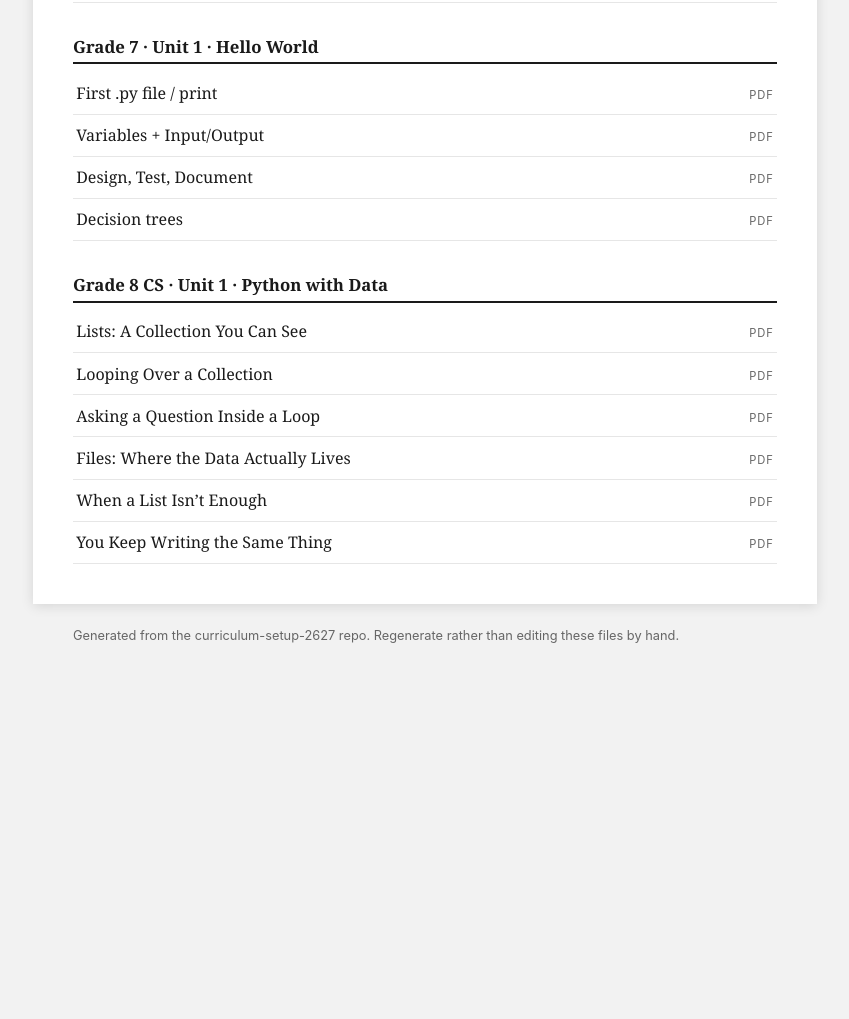
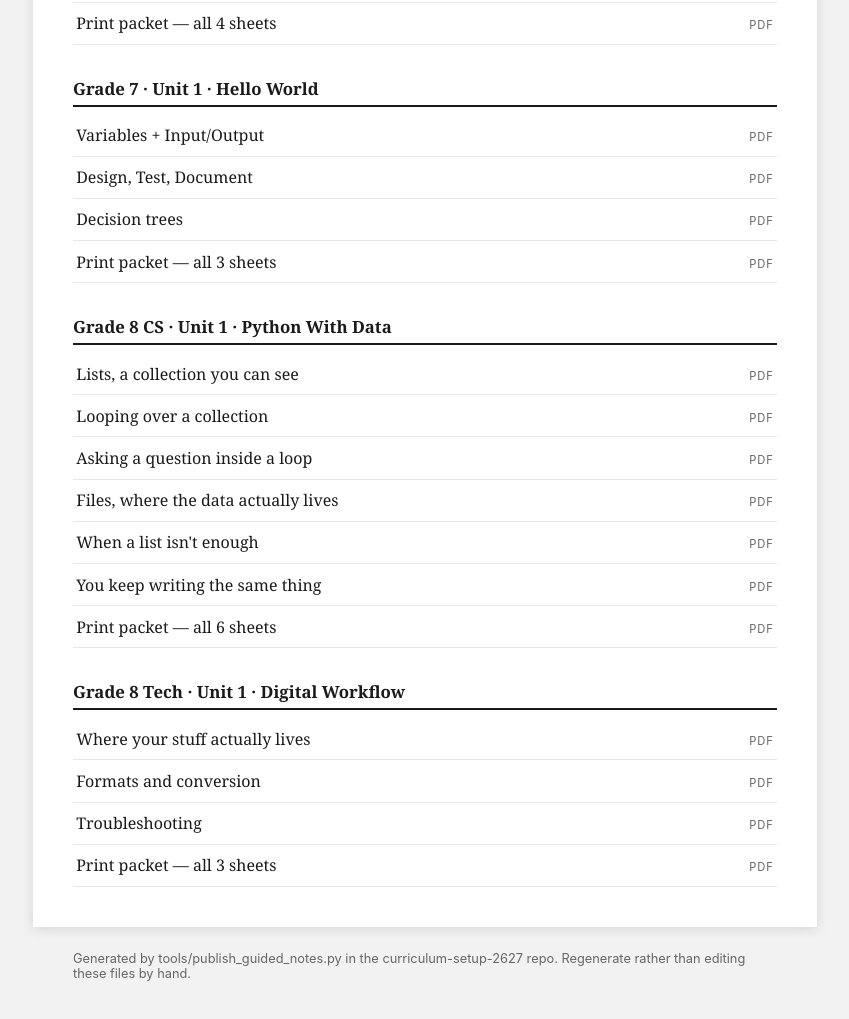
Before and after one commit to bsitkoff/cs-deck-assets, a plain HTML site: page guided-notes/index.html in a window 1280 px wide. Shown: the part 493-1512 px from the top of the page, without its empty margins (215-1064 px from the left). Before the commit the page ends 1200 px from the top, so only its background shows below. Drawn offline with Linux system fonts and the light colour scheme.

Commit message:
Add print packets, the G8 Tech U1 sheets, and two renamed G6 sheets
Generated by tools/publish_guided_notes.py in curriculum-setup-2627, which now
exists — the footer has claimed this page was generated since it was created,
but it was assembled by hand.

New:
  - one "all-sheets" packet per unit, merged in route order, so a class set is
    one print job instead of four
  - the three Grade 8 Tech U1 sheets. Those videos were going to carry their
    questions in a BookWidgets Video Quiz; the videos moved to Drive, so the
    questions had nowhere to live. Prompts and vocab are verbatim from the
    unit's video scripts in the vault.

Renamed, because a sheet is published under its manifest node key and two G6
directories were still pre-rename slugs:
  - g6-u1-one-block-one-job.pdf -> g6-u1-blocks-are-functions.pdf (also fixes a
    masthead that disagreed with the live CourseWare lesson title)
  - g6-u1-design-document-test-working-title.pdf -> g6-u1-design-document-test.pdf

Not published: g7-u1-first-py-file-print.pdf keeps its URL but is no longer
linked from the index. That video left Unit 1 for Unit 0 on 2026-09-14 and was
then dropped from the U0 manifests, so it currently belongs to no unit. The
file stays put rather than being deleted or filed somewhere it does not belong.

The eight unchanged-looking PDFs differ only in embedded metadata; their page
text is identical. They are committed so the site byte-matches the repo and
`--check` is meaningful.

```diff
--- a/guided-notes/index.html
+++ b/guided-notes/index.html
@@ -33,30 +33,41 @@
 
 <h2>Grade 6 &middot; Unit 1 &middot; Scratch Stories</h2>
 <ul>
-  <li><a href="g6-u1-one-block-one-job.pdf"><span>One Block, One Job</span><span class="pdf">PDF</span></a></li>
-  <li><a href="g6-u1-design-document-test-working-title.pdf"><span>Design, Document &amp; Test</span><span class="pdf">PDF</span></a></li>
+  <li><a href="g6-u1-blocks-are-functions.pdf"><span>Blocks Are Functions</span><span class="pdf">PDF</span></a></li>
+  <li><a href="g6-u1-design-document-test.pdf"><span>Design, Document &amp; Test</span><span class="pdf">PDF</span></a></li>
   <li><a href="g6-u1-events.pdf"><span>Events</span><span class="pdf">PDF</span></a></li>
   <li><a href="g6-u1-conditionals.pdf"><span>Conditionals</span><span class="pdf">PDF</span></a></li>
+  <li><a href="g6-u1-all-sheets.pdf"><span>Print packet &mdash; all 4 sheets</span><span class="pdf">PDF</span></a></li>
 </ul>
 
 <h2>Grade 7 &middot; Unit 1 &middot; Hello World</h2>
 <ul>
-  <li><a href="g7-u1-first-py-file-print.pdf"><span>First .py file / print</span><span class="pdf">PDF</span></a></li>
   <li><a href="g7-u1-variables-input-output.pdf"><span>Variables + Input/Output</span><span class="pdf">PDF</span></a></li>
   <li><a href="g7-u1-design-test-document.pdf"><span>Design, Test, Document</span><span class="pdf">PDF</span></a></li>
   <li><a href="g7-u1-decision-trees.pdf"><span>Decision trees</span><span class="pdf">PDF</span></a></li>
+  <li><a href="g7-u1-all-sheets.pdf"><span>Print packet &mdash; all 3 sheets</span><span class="pdf">PDF</span></a></li>
 </ul>
 
-<h2>Grade 8 CS &middot; Unit 1 &middot; Python with Data</h2>
+<h2>Grade 8 CS &middot; Unit 1 &middot; Python With Data</h2>
 <ul>
-  <li><a href="g8cs-u1-lists-a-collection-you-can-see.pdf"><span>Lists: A Collection You Can See</span><span class="pdf">PDF</span></a></li>
-  <li><a href="g8cs-u1-looping-over-a-collection.pdf"><span>Looping Over a Collection</span><span class="pdf">PDF</span></a></li>
-  <li><a href="g8cs-u1-asking-a-question-inside-a-loop.pdf"><span>Asking a Question Inside a Loop</span><span class="pdf">PDF</span></a></li>
-  <li><a href="g8cs-u1-files-where-the-data-actually-lives.pdf"><span>Files: Where the Data Actually Lives</span><span class="pdf">PDF</span></a></li>
-  <li><a href="g8cs-u1-when-a-list-isn-t-enough.pdf"><span>When a List Isn&rsquo;t Enough</span><span class="pdf">PDF</span></a></li>
-  <li><a href="g8cs-u1-you-keep-writing-the-same-thing.pdf"><span>You Keep Writing the Same Thing</span><span class="pdf">PDF</span></a></li>
+  <li><a href="g8cs-u1-lists-a-collection-you-can-see.pdf"><span>Lists, a collection you can see</span><span class="pdf">PDF</span></a></li>
+  <li><a href="g8cs-u1-looping-over-a-collection.pdf"><span>Looping over a collection</span><span class="pdf">PDF</span></a></li>
+  <li><a href="g8cs-u1-asking-a-question-inside-a-loop.pdf"><span>Asking a question inside a loop</span><span class="pdf">PDF</span></a></li>
+  <li><a href="g8cs-u1-files-where-the-data-actually-lives.pdf"><span>Files, where the data actually lives</span><span class="pdf">PDF</span></a></li>
+  <li><a href="g8cs-u1-when-a-list-isn-t-enough.pdf"><span>When a list isn&#x27;t enough</span><span class="pdf">PDF</span></a></li>
+  <li><a href="g8cs-u1-you-keep-writing-the-same-thing.pdf"><span>You keep writing the same thing</span><span class="pdf">PDF</span></a></li>
+  <li><a href="g8cs-u1-all-sheets.pdf"><span>Print packet &mdash; all 6 sheets</span><span class="pdf">PDF</span></a></li>
+</ul>
+
+<h2>Grade 8 Tech &middot; Unit 1 &middot; Digital Workflow</h2>
+<ul>
+  <li><a href="g8t-u1-where-your-stuff-actually-lives.pdf"><span>Where your stuff actually lives</span><span class="pdf">PDF</span></a></li>
+  <li><a href="g8t-u1-formats-and-conversion.pdf"><span>Formats and conversion</span><span class="pdf">PDF</span></a></li>
+  <li><a href="g8t-u1-troubleshooting.pdf"><span>Troubleshooting</span><span class="pdf">PDF</span></a></li>
+  <li><a href="g8t-u1-all-sheets.pdf"><span>Print packet &mdash; all 3 sheets</span><span class="pdf">PDF</span></a></li>
 </ul>
 
 </main>
-<footer>Generated from the curriculum-setup-2627 repo. Regenerate rather than editing these files by hand.</footer>
+<footer>Generated by tools/publish_guided_notes.py in the curriculum-setup-2627 repo.
+Regenerate rather than editing these files by hand.</footer>
 </body></html>
```
Also changed, not shown: 19 other files.
